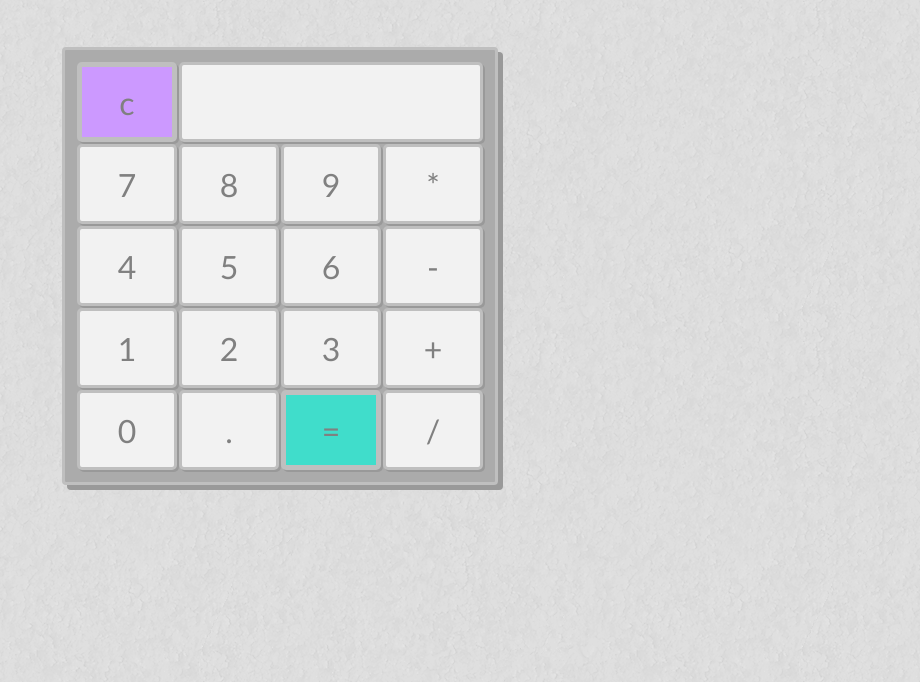
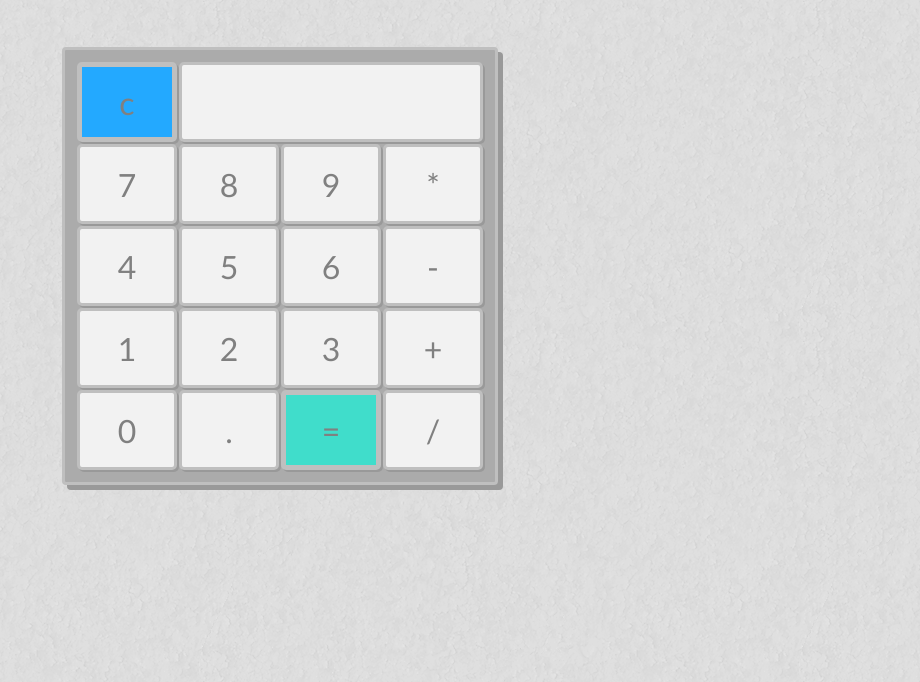
Before and after one commit to csdaniel17/simple-calculator, a plain HTML site: page index.html in a window 1280 px wide. Shown: the part 110-792 px from the top of the page, without its empty margins (360-1280 px from the left). Drawn offline with Linux system fonts and the light colour scheme.

Commit message:
update styling

```diff
--- a/style.css
+++ b/style.css
@@ -66,7 +66,7 @@ button:focus {
 }
 
 .clear {
-  background-color: #cc99ff;
+  background-color: #23a9ff;
   border: 5px solid #bfbfbf;
   box-shadow: 2px 2px #999999;
   border-radius: 5px;
```
